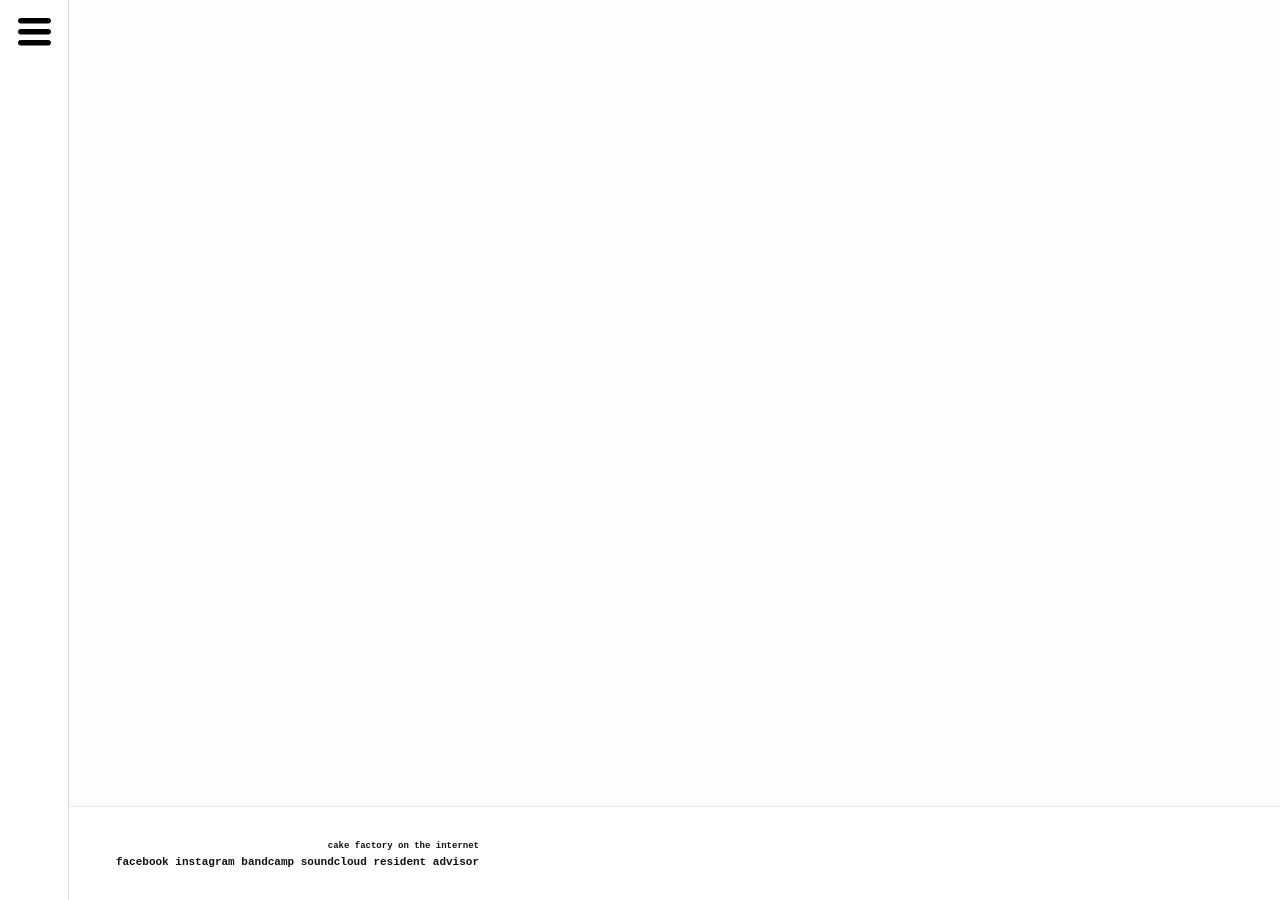
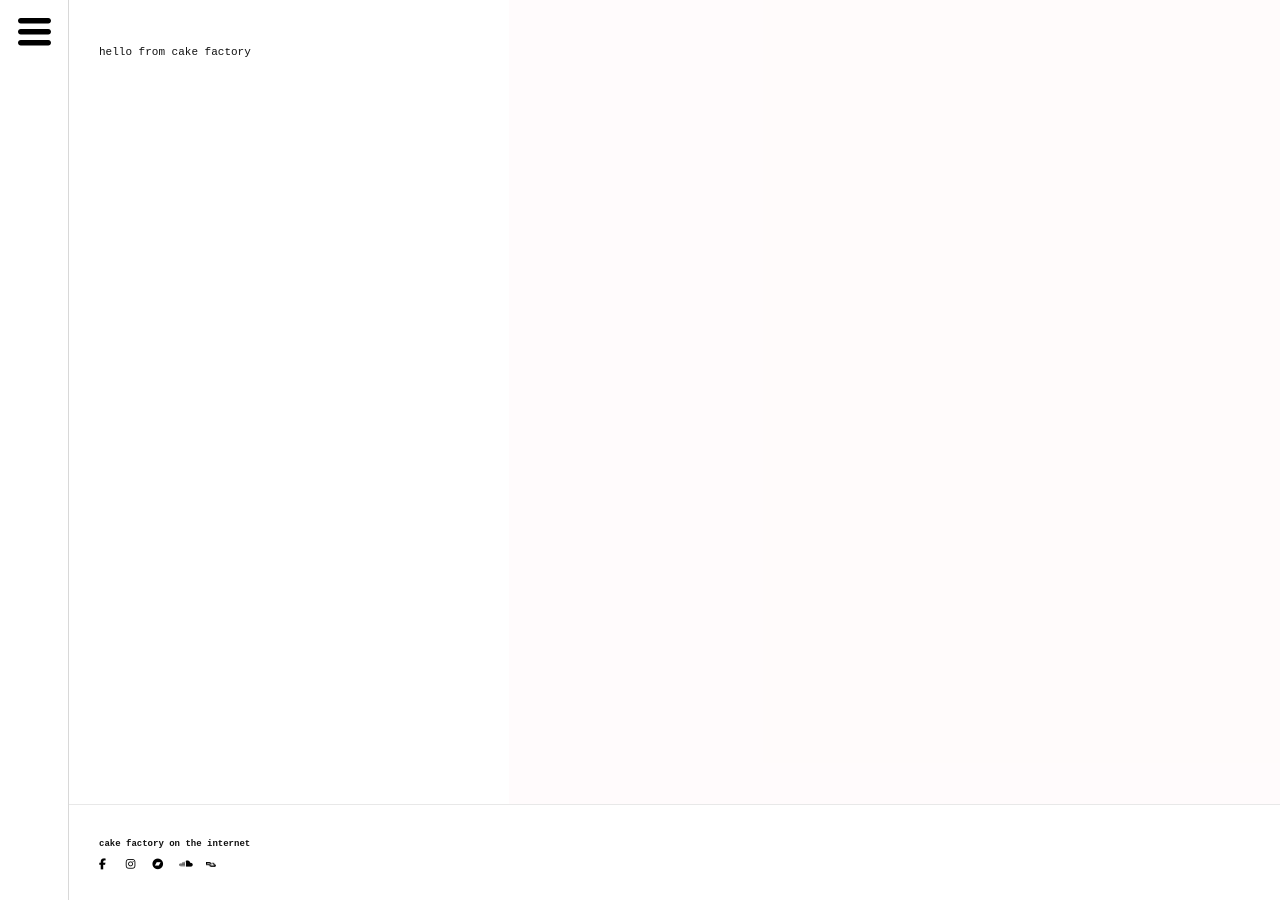
Before and after one commit to jillii/cakefactory, a Jekyll site: the page built from index.md, in a window 1280 px wide. Built offline with Jekyll 4.4.1, drawn with Linux system fonts in a browser that asks for light colours; nearby versions of some CDN libraries.

Commit message:
Update styles.

```diff
--- a/_includes/footer.html
+++ b/_includes/footer.html
@@ -2,11 +2,16 @@
   <div class="wrapper">
     <label>cake factory on the internet</label>
     <div class="socials">
-      <a href="facebook.com">facebook</a>
-      <a href="instagram.com">instagram</a>
-      <a href="bandcamp.com">bandcamp</a>
-      <a href="soundcloud.com">soundcloud</a>
-      <a href="residentadvisor.com">resident advisor</a>
+      {% for social in site.data.socials %}
+      	{% assign font-awesome = '' %}
+      	{% assign bg-image = '' %}
+      	{% if social.font-awesome %}
+		    {% assign font-awesome = social.icon %}
+		{% else %}
+			{% assign bg-image = social.icon %}
+		{% endif %}
+        <a class="{{ font-awesome }}" style="background-image: url({{ bg-image | relative_url }})"href="{{ social.link }}"></a>
+      {% endfor %}
     </div>
   </div>
 </footer>
--- a/_includes/header.html
+++ b/_includes/header.html
@@ -9,11 +9,11 @@
       </label>
 
       <div class="trigger">
-        <a class="page-link" href="#about" onclick="document.getElementById('about').classList.add('active')">about</a>
-        <a class="page-link" href="#shows">shows</a>
-        <a class="page-link" href="#label">label</a>
-        <a class="page-link" href="#merch">merch</a>
-        <a class="page-link" href="#contact">contact</a>
+        <a class="page-link" href="#about"><span>about</span></a>
+        <a class="page-link" href="#shows"><span>shows</span></a>
+        <a class="page-link" href="#label"><span>label</span></a>
+        <a class="page-link" href="#merch"><span>merch</span></a>
+        <a class="page-link" href="#contact"><span>contact</span></a>
       </div>
     </nav>
   </div>
--- a/_layouts/default.html
+++ b/_layouts/default.html
@@ -1,6 +1,9 @@
 <!DOCTYPE html>
 <html>
 	<head>
+    <link rel = "stylesheet" href = "https://cdnjs.cloudflare.com/ajax/libs/font-awesome/4.3.0/css/font-awesome.min.css">
+
+    <script src="https://kit.fontawesome.com/ca9b3d61f6.js" crossorigin="anonymous"></script><link rel="stylesheet" href="https://kit-free.fontawesome.com/releases/latest/css/free.min.css" media="all"><link rel="stylesheet" href="https://kit-free.fontawesome.com/releases/latest/css/free-v4-font-face.min.css" media="all"><link rel="stylesheet" href="https://kit-free.fontawesome.com/releases/latest/css/free-v4-shims.min.css" media="all">
 	  <link rel="stylesheet" type="text/css" href="{{ '/assets/styles.css' | relative_url }}" >
 	  <link rel="stylesheet" type="text/css" href="{{ '/assets/jills-styles.css' | relative_url }}" >
 	</head>
--- a/assets/jills-styles.css
+++ b/assets/jills-styles.css
@@ -3,8 +3,12 @@
 	word-break: break-word;
 	max-width: 100%;
 }
+*:selected {
+	background-color: #111;
+}
 html,
 body {
+	background-color: #ffc0cb08;
 	height: 100%;
 	font-family: monospace;
 	font-size: 11px;
@@ -16,6 +20,12 @@ a {
 	color: inherit;
 	font-weight: 700;
 	transition: transform .2s ease;
+}
+
+a:hover {
+	text-decoration: underline;
+	background-color: #111;
+	color: #fff !important
 }
 
 main {
@@ -72,18 +82,48 @@ section.active .wrapper {
 	text-align: right;
 	transform: translateX(69px);
 }
+.page-link {
+	align-self: flex-end;
+	width: 100%;
+	height: 22px;
+	overflow: hidden;
+	font-size: 18px;
+	transition: width .2s ease;
+}
+.page-link span {
+	position: absolute;
+	right: 4px;
+	height:100%;
+}
+.page-link:hover {
+	border-left: 1px solid #111;
+}
+.page-link.active {
+	width: 0;
+	border-left: 1px solid #111;
+	color: transparent !important;
+	background-color: transparent;
+	transition-delay: .2s background-color;
+}
 /* End Site nav */
 /* Button styles */
 .btn {
+	position: relative;
 	font-size: 12px;
 	font-weight: 700;
-	color: #000;
-	border: 2px solid #000;
-	padding: 12px 21px;
+	color: #111;
+	border: 2px solid #111;
+	padding: 8px 21px;
+	box-shadow: 3px 3px 0 #111;
 }
 .btn:hover {
-	letter-spacing: 22px;
 	text-decoration: underline;
+}
+.btn:active {
+	box-shadow: none;
+	top: 3px;
+	left: 3px;
+	transform: translate(3px, 3px);
 }
 /* Form styles */
 label {
@@ -98,14 +138,15 @@ textarea {
 	padding: 12px;
 	font-size: 15px;
 	font-family: inherit;
+	background-color: #ffc0cb08;
 	border: none;
-	box-shadow: 1px 1px 1px #0000001f;
+	box-shadow: 1px 1px 1px #1110001f;
 	box-sizing: border-box;
 	outline: none !important;
 	-webkit-appearance: none;
 }
 textarea {
-	min-height: 50px;
+	min-height: 142px;
 }
 
 /* End Form styles */
@@ -124,8 +165,10 @@ textarea {
 }
 #upcoming .show {
 	font-size: inherit;
-	padding: 67px 18px;
+	padding: 28px 18px;
+	background-color:
 	border: 2px solid;
+	box-shadow: 2px 2px 0 #111;
 }
 /* End shows */
 /* Label */
@@ -150,7 +193,6 @@ textarea {
 /* Fooetr */
 footer {
 	position: absolute;
-	text-align: right;
 	bottom: 0;
 	width: calc(100vw - 69px);
 	left: 69px;
@@ -161,24 +203,38 @@ footer .wrapper {
 	width: 100%;
 	margin-left: 0;
 }
+.socials {
+	display: flex;
+	justify-content: flex-start;
+	align-content: center;
+	margin-top: 8px;
+}
+.socials a span {
+	font-family: monospace;
+}
+.socials a {
+	margin: 0 8px;
+    filter: brightness(0);
+    width: 10.66px;
+    height: 10.67px;
+    background-size: contain;
+    background-position: center;
+    display: inline-block;
+    background-repeat: no-repeat;
+}
+.socials a:first-of-type {
+	margin-left: 0;
+}
 
 @media screen and (max-width: 655px) {
 	#upcoming .show {
 		padding: 38px 14px;
 	}
-	.site-nav .page-link {
-		font-size: 18px;
-	}
-	.socials a {
-		font-size: 16px;
-	}
-
 	.listen {
-		border: 1px solid;
-		padding: 12px;
-		text-align: center;
-		background-color: #000;
-		color: #fff;
+		color: #111;
+		border: 2px solid #111;
+		padding: 8px 21px;
+		box-shadow: 3px 3px 0 #111;
 	}
 	.listen:hover {
 		letter-spacing: 22px;
--- a/assets/scripts.js
+++ b/assets/scripts.js
@@ -11,21 +11,27 @@ $('.page-link').click(function() {
 	$id = $this.attr("href");
 	$el_w_id = $($id);
 
-	scroll_to($el_w_id);
+	scroll_to($id);
 
 });
 
 $(document).ready(function(){
-	$target = window.location.hash;
+	$hash = window.location.hash;
 
-	if ($target) {
-		$section = $($target);
-		scroll_to($section);
+	if ($hash) {
+		scroll_to($hash);
+	} else {
+		$('#intro').addClass('active');
+		$('.page-link:first-of-type').addClass('active')
 	}
 });
 
-function scroll_to($section) {
+function scroll_to($id) {
+	$section = $($id);
+	$page_link = $(".page-link[href$='" + $id + "']");
 
 	$('section.active').removeClass('active');
+	$('.page-link.active').removeClass('active');
 	$section.addClass('active');
+	$page_link.addClass('active');
 }
```
Also changed, not shown: _data/socials.yml (added, +24 -0 lines), assets/images/ra.png (added), 4 other files.
